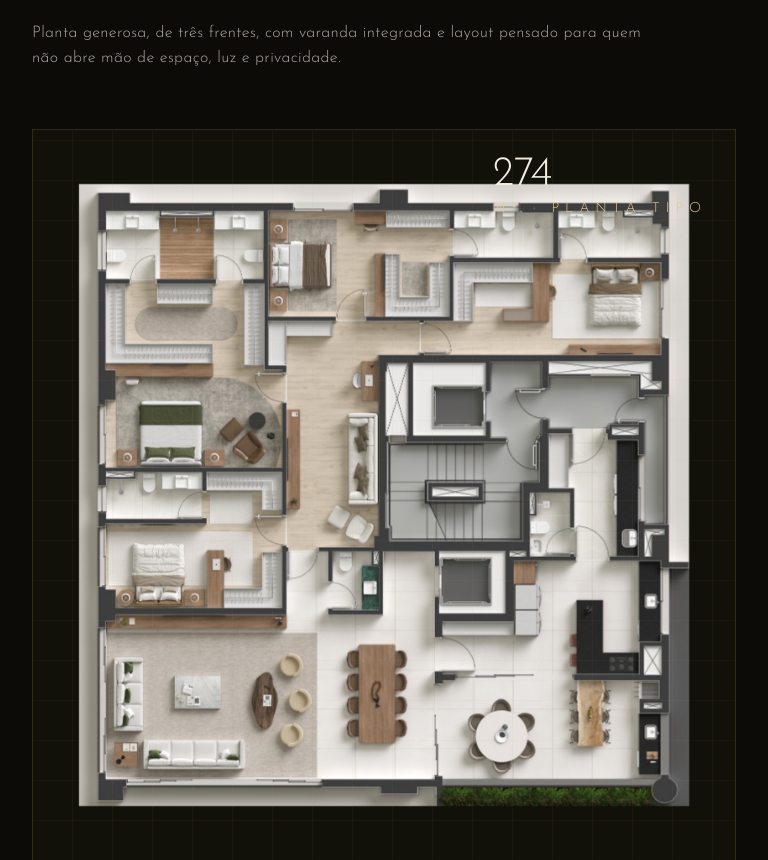
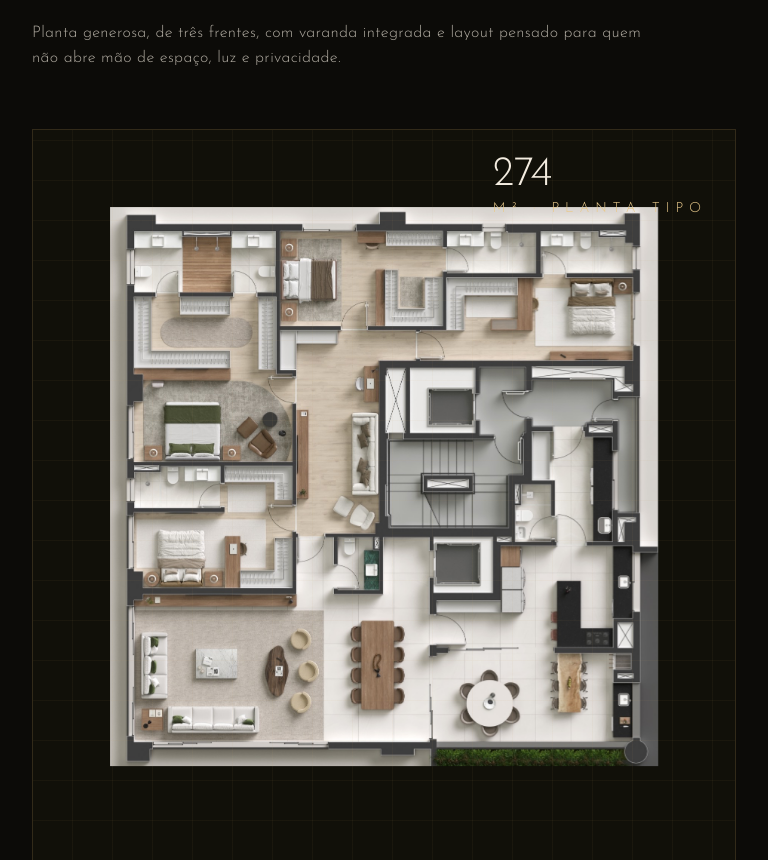
Before and after one commit to DanieldeAlmeida2024/casaconceitomarista, a website: page v1.html in a window 768 px wide. Shown: the part 7201-8061 px from the top of the page. Drawn offline with nearby package versions, Linux system fonts and the light colour scheme.

Commit message:
melhoria na responsividade

```diff
--- a/responsive-fixes.css
+++ b/responsive-fixes.css
@@ -44,6 +44,12 @@
     grid-column:auto!important;
     grid-row:auto!important;
   }
+  .product-grid .plan-view img{
+    padding: 10svw !important;
+     max-width: none !important;
+     width: 100% !important;
+     height: auto !important;
+  }
 }
 
 @media (max-width:640px){
```
